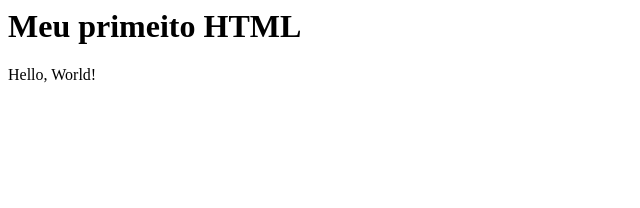
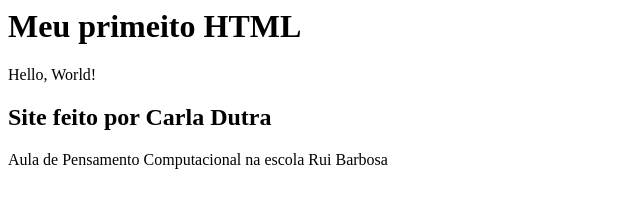
Before and after one commit to carladutra/primeirorepositorio, a plain HTML site: page index.html in a window 1280 px wide. Shown: the whole page, without its empty margins (0-640 px from the left). Drawn offline with Linux system fonts and the light colour scheme.

Commit message:
alterando nosso primeiro html

```diff
--- a/index.html
+++ b/index.html
@@ -1,4 +1,6 @@
 <html>
   <h1>Meu primeito HTML</h1>
   <p>Hello, World!</p>
+  <h2>Site feito por Carla Dutra</h2>
+  <p>Aula de Pensamento Computacional na escola Rui Barbosa</p>
 </html>
```
